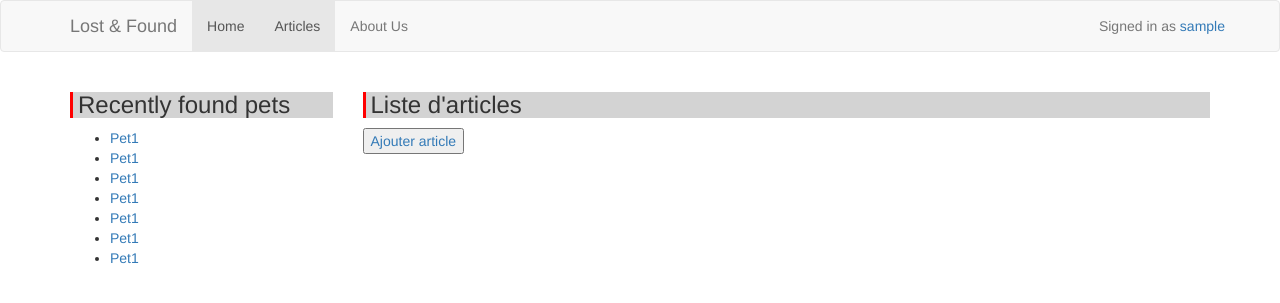
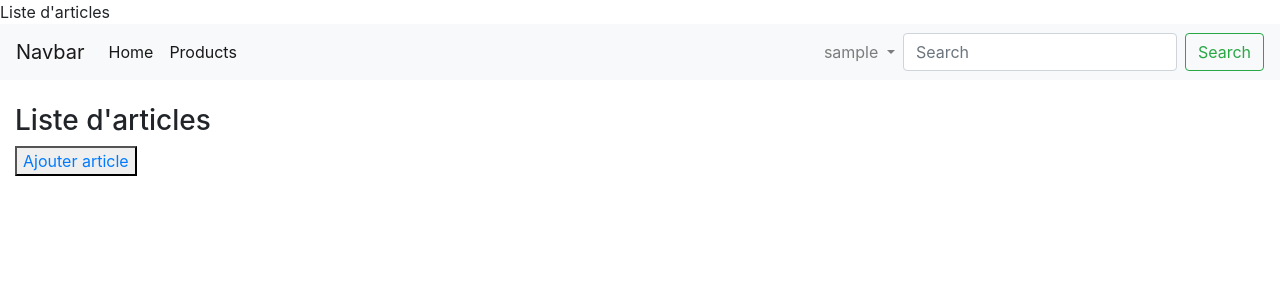
Before and after one commit to arihant-001/django-cart, a Django app: page /catalog/products/ in a window 1280 px wide. Shown: the top 303 px of the page. Run offline with Django 3.2, Linux system fonts and the light colour scheme; the visitor is signed in with stand-in values (Sample User, id 1); data that the repository does not hold is empty; some libraries are stand-ins or nearby versions.

Commit message:
adds navigation bar

```diff
--- a/catalog/static/css/main.css
+++ /dev/null
@@ -1,5 +0,0 @@
-h3 {
-	border-left: 3px solid red;
-	padding-left: 5px;
-	background-color: lightgrey;
-}
--- /dev/null
+++ b/catalog/static/css/styles.css
@@ -0,0 +1,5 @@
+.sidebar-nav {
+    margin-top: 20px;
+    padding: 0;
+    list-style: none;
+}
--- a/catalog/templates/base.html
+++ b/catalog/templates/base.html
@@ -1,70 +1,80 @@
-{% load static %}
-
 <!DOCTYPE html>
 <html lang="en">
-  <head>
+<head>
+    {% block title %}
+    <title>Django Cart</title>
+    {% endblock %}
     <meta charset="utf-8">
-    <meta http-equiv="X-UA-Compatible" content="IE=edge">
-<!--    <meta name="viewport" content="width=device-width, initial-scale=1">-->
-    <meta name="description" content="">
-    <meta name="author" content="">
-    <link rel="icon" href="../../favicon.ico">
+    <meta name="viewport" content="width=device-width, initial-scale=1">
+    <link rel="stylesheet" href="https://stackpath.bootstrapcdn.com/bootstrap/4.1.3/css/bootstrap.min.css"
+          integrity="sha384-MCw98/SFnGE8fJT3GXwEOngsV7Zt27NXFoaoApmYm81iuXoPkFOJwJ8ERdknLPMO" crossorigin="anonymous">
+    <script src="https://code.jquery.com/jquery-3.3.1.slim.min.js"
+            integrity="sha384-q8i/X+965DzO0rT7abK41JStQIAqVgRVzpbzo5smXKp4YfRvH+8abtTE1Pi6jizo"
+            crossorigin="anonymous"></script>
+    <script src="https://cdnjs.cloudflare.com/ajax/libs/popper.js/1.14.7/umd/popper.min.js"
+            integrity="sha384-UO2eT0CpHqdSJQ6hJty5KVphtPhzWj9WO1clHTMGa3JDZwrnQq4sF86dIHNDz0W1"
+            crossorigin="anonymous"></script>
+    <script src="https://stackpath.bootstrapcdn.com/bootstrap/4.3.1/js/bootstrap.min.js"
+            integrity="sha384-JjSmVgyd0p3pXB1rRibZUAYoIIy6OrQ6VrjIEaFf/nJGzIxFDsf4x0xIM+B07jRM"
+            crossorigin="anonymous"></script>
 
-    <title>{% block title %} Welcome to the core app !! {% endblock %}</title>
+    {% load static %}
+    <link rel="stylesheet" href="{% static 'css/styles.css' %}">
 
-    <link rel="stylesheet" type="text/css" href="{% static 'css/bootstrap.css' %}">
-    <link rel="stylesheet" type="text/css" href="{% static 'css/main.css' %}">
 
-  </head>
+    <!--Navbar Starts Here-->
+    <nav class="navbar navbar-expand-lg navbar-light bg-light mb-4">
+        <a class="navbar-brand" href="#">Navbar</a>
+        <button class="navbar-toggler" type="button" data-toggle="collapse" data-target="#navbarSupportedContent"
+                aria-controls="navbarSupportedContent" aria-expanded="false" aria-label="Toggle navigation">
+            <span class="navbar-toggler-icon"></span>
+        </button>
 
-  <body>
+        <div class="collapse navbar-collapse" id="navbarSupportedContent">
+            <ul class="navbar-nav mr-auto">
+                <li class="nav-item active">
+                    <a class="nav-link" href="#">Home <span class="sr-only">(current)</span></a>
+                </li>
+                <li class="nav-item active">
+                    <a class="nav-link" href="#">Products <span class="sr-only">(current)</span></a>
+                </li>
+            </ul>
+            {% if user.is_authenticated %}
 
-  	<nav class="navbar navbar-default">
-        <div class="container">
-        <div class="navbar-header">
-            <button type="button" class="navbar-toggle collapsed" data-toggle="collapse" data-target="#bs-example-navbar-collapse-1" aria-expanded="false">
-                <span class="sr-only">Toggle navigation</span>
-                <span class="icon-bar"></span>
-                <span class="icon-bar"></span>
-                <span class="icon-bar"></span>
-            </button>
-            <a class="navbar-brand" href="#">Lost & Found</a>
-        </div>
-        <ul class="nav navbar-nav">
-            <li class="active"><a href="#">Home</a></li>
-            {% block menu_bar %}
-            {% endblock menu_bar %}
-            <li><a href="#">About Us</a></li>
-        </ul>
-        <p class="navbar-text navbar-right">Signed in as <a href="#">{{ user.username}}</a></p>
+            <ul class="navbar-nav">
+                <li class="nav-item dropdown">
+                    <a class="nav-link dropdown-toggle" href="#" id="navbarDropdown" role="button"
+                       data-toggle="dropdown" aria-haspopup="true" aria-expanded="false">
+                        {{user.username}}
+                    </a>
+                    <div class="dropdown-menu" aria-labelledby="navbarDropdown">
+                        <a class="dropdown-item" href="#">My Tasks</a>
+                        <div class="dropdown-divider"></div>
+                        <a class="dropdown-item" href="#">Logout</a>
+                    </div>
+                </li>
+            </ul>
+            <form class="form-inline my-2 my-lg-0" action="#" method='GET'>
+                <input class="form-control mr-sm-2" type="search" name='q' aria-label="Search" placeholder='Search'
+                       value={{request.GET.q}}>
+                <button class="btn btn-outline-success my-2 my-sm-0" type="submit">Search</button>
+            </form>
+            {% else %}
+
+            <a class="btn btn-outline-secondary" href="#">Login</a>
+            <a class="btn btn-primary ml-2 mr-2" href="#">Register</a>
+
+            {% endif %}
         </div>
     </nav>
+    <!--Navbar Ends-->
+</head>
 
-
-    <div class="container">
-      <div class="row">
-        <div class="col-md-3">
-        	{% block sidebar %}
-            <h3>Recently found pets</h3>
-            <ul>
-                <li><a href="#">Pet1</a></li>
-                <li><a href="#">Pet1</a></li>
-                <li><a href="#">Pet1</a></li>
-                <li><a href="#">Pet1</a></li>
-                <li><a href="#">Pet1</a></li>
-                <li><a href="#">Pet1</a></li>
-                <li><a href="#">Pet1</a></li>
-            </ul>
-            {% endblock %}
-        </div>
-        <div class="col-md-9">
-        	{% block content %}
-            {% endblock %}
-        </div>
-      </div>
+<body>
+<div class="container-fluid">
+    <div class="row">
+        <div class="col-sm-10 ">{% block content %}{% endblock %}</div>
     </div>
-
-    <script src="{% static 'js/jquery.js' %}"></script>
-    <script src="{% static 'js/bootstrap.js' %}"></script>
-  </body>
+</div>
+</body>
 </html>
```
Also changed, not shown: catalog/templates/index.html (+3 -47 lines).
